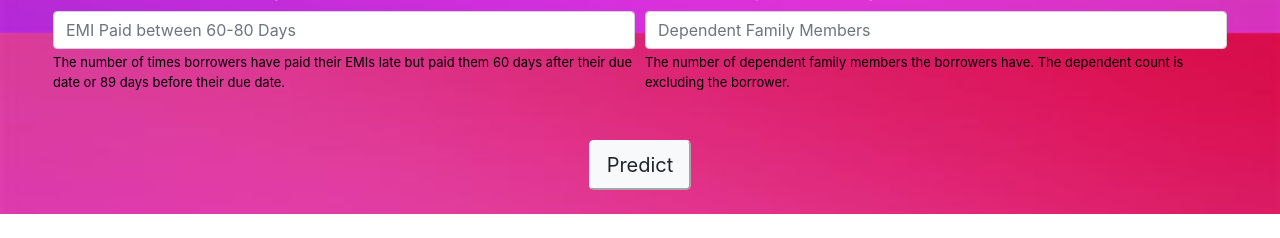
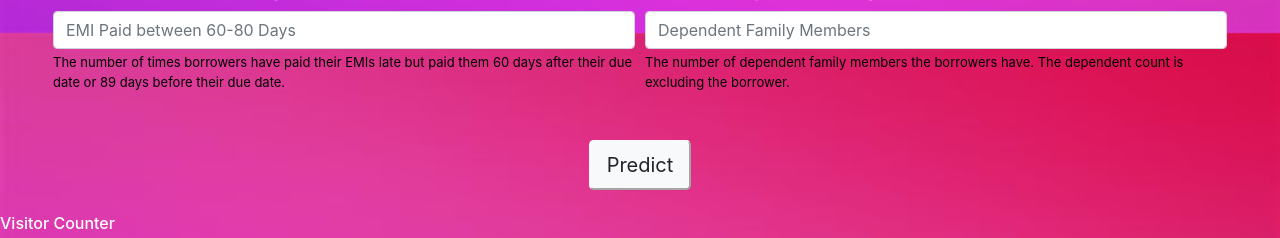
Before and after one commit to adarshmalviya/Credit-Risk-Modelling, a Flask app: page / in a window 1280 px wide. Shown: the part 767-1005 px from the top of the page. Before the commit the page ends 981 px from the top, so only its background shows below. Run offline with Flask 2, Linux system fonts and the light colour scheme; parts of the project's set-up code (start-up, migrations or seed data) failed here and were passed over; some libraries are stand-ins or nearby versions.

Commit message:
Update credit_model.html

```diff
--- a/templates/credit_model.html
+++ b/templates/credit_model.html
@@ -47,6 +47,11 @@
       text-align: center;
       color: white;
     }
+
+    /* Visit Counter styling */
+    .v_counter{
+    color: white;
+    font-weight: bold;
 
   </style>
 </head>
@@ -150,7 +155,12 @@
       </div>
     </form>
 
-
+    <!-- hitwebcounter Code START -->
+    <div class="v_counter">
+      <h6>Visitor Counter</h6>
+        <a href="https://www.hitwebcounter.com" target="_blank">
+        <img src="https://hitwebcounter.com/counter/counter.php?page=7798458&style=0005&nbdigits=3&type=ip&initCount=0" title="Free Counter" Alt="web counter"   border="0" /></a>
+    </div>
 
   </div>
 
```
